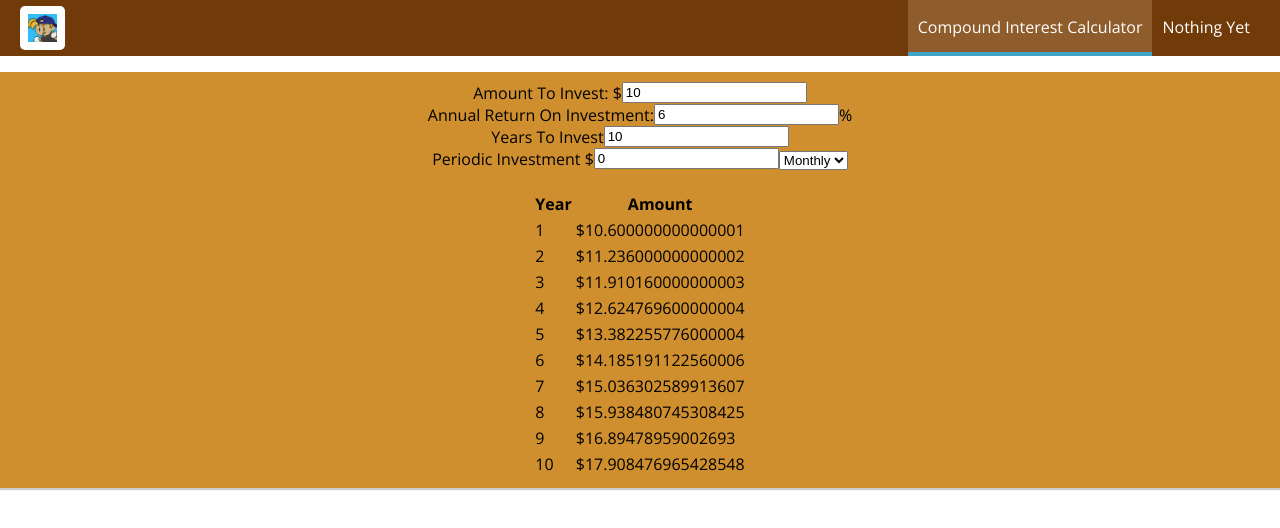
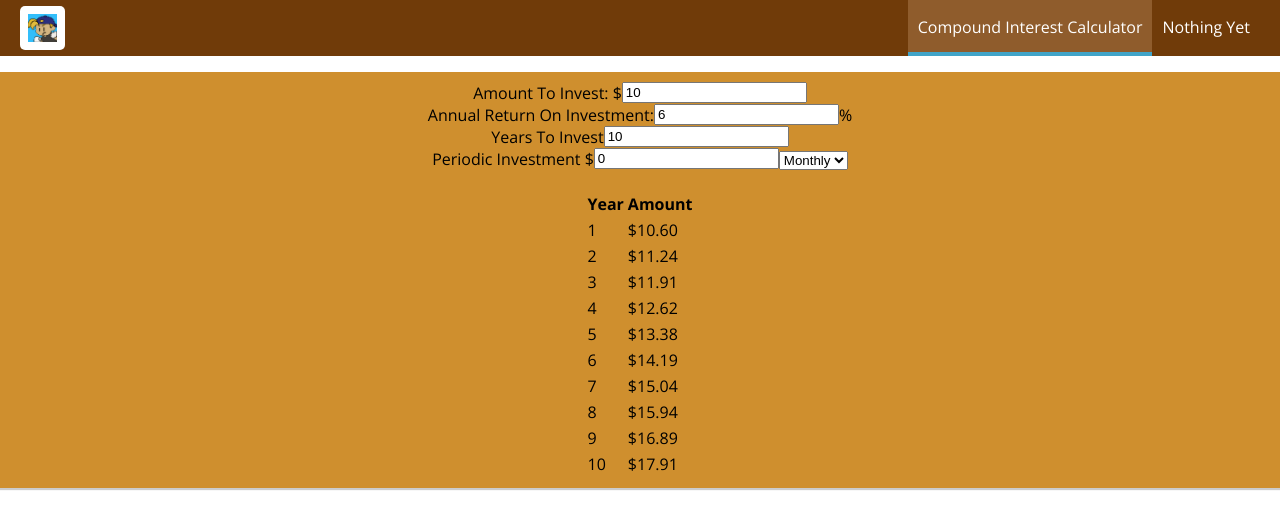
Before and after one commit to tateexon/compound, a React app: page / in a window 1280 px wide. Shown: the top 528 px of the page. Built offline with nearby package versions, Linux system fonts and the light colour scheme.

Commit message:
round dollar amount to 2 decimal places

```diff
--- a/src/components/Compound/CompoundDisplay.js
+++ b/src/components/Compound/CompoundDisplay.js
@@ -15,7 +15,7 @@ const compoundDisplay = props => (
         {props.calculatedPoints.map(point => (
           <tr key={point.year}>
             <td>{point.year}</td>
-            <td>${point.amount}</td>
+            <td>${point.amount.toFixed(2)}</td>
           </tr>
         ))}
       </tbody>
```
